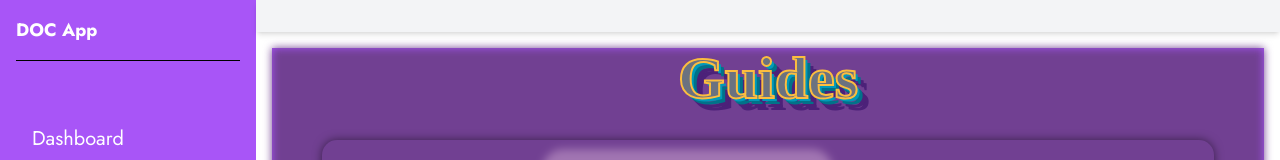
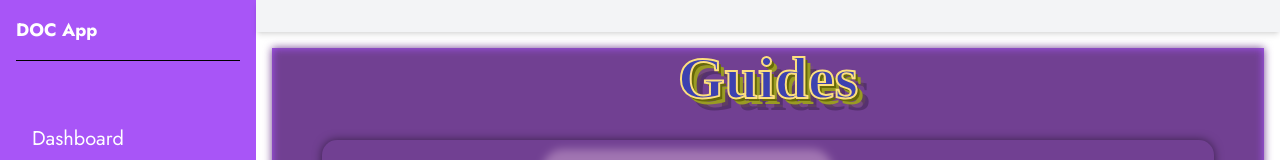
Before and after one commit to ushandissanayaka/Sensory-journey-project-HackX, a React (Vite) app in the folder client/: page /user/Resources/Guides in a window 1280 px wide. Shown: the top 160 px of the page. Built offline with nearby package versions, Linux system fonts and the light colour scheme; no server answers; sample sign-in values are in the browser's storage.

Commit message:
all done on resources

```diff
--- a/client/src/components/Resources/Template.css
+++ b/client/src/components/Resources/Template.css
@@ -14,3 +14,14 @@
     scrollbar-width: none; /* Firefox */
     -ms-overflow-style: none;  /* IE and Edge */
 }
+.head1{
+    text-shadow:
+    3px 3px 0px #666808,   /* Blue Shadow */
+    6px 6px 0px #999b23     ,
+    9px 9px 0px #9a8d1a22,
+    12px 12px 0px #0000003c;
+    color: rgb(61, 65, 176);
+
+  /* Optional: Outer yellow stroke */
+  -webkit-text-stroke: 2px #fddf7e; /* Yellow border */
+}
--- a/client/src/components/Resources/Template.jsx
+++ b/client/src/components/Resources/Template.jsx
@@ -12,7 +12,7 @@ const Template = ({Cover,Head,Children}) => {
             alt="Resources Cover"
           />
           <div className="relative z-10 flex flex-col items-center justify-start h-full">
-            <h1 className="head text-6xl font-semibold text-gray-500 text-center font-sedgwick">
+            <h1 className="head1 text-6xl font-semibold  text-center font-sedgwick">
               {Head}
             </h1>
 
--- a/client/src/pages/user/Resources/ArticlesCard.css
+++ b/client/src/pages/user/Resources/ArticlesCard.css
@@ -9,6 +9,9 @@
 
 
 
+}
+.desc{
+    color: white;
 }
 
 .overlay{
--- a/client/src/pages/user/Resources/ArticlesCard.jsx
+++ b/client/src/pages/user/Resources/ArticlesCard.jsx
@@ -8,7 +8,7 @@ const ArticlesCard = ({Title,Description,Link}) => {
                 <h1 className='Articles relative text-start  text-purple-300 text-3xl font-normal '>{Title}</h1>
                   <br />
 
-                  <p className='text-start text-white'>{Description}</p>
+                  <p className='desc text-start text-white'>{Description}</p>
                   <br />
                   <a href={Link} className="text-center w-full flex justify-start" ><button className="relative inline-flex items-center justify-center p-0.5 mb-2 me-2 overflow-hidden text-sm font-medium text-gray-900 rounded-lg group bg-gradient-to-br from-purple-600 to-blue-500 group-hover:from-purple-600 group-hover:to-blue-500 hover:text-white dark:text-white focus:ring-4 focus:outline-none focus:ring-blue-300 dark:focus:ring-blue-800">
                     <span className="inline-flex items-center px-3 py-2 transition-all ease-in duration-75 bg-white dark:bg-gray-900 rounded-md group-hover:bg-opacity-0">
```
